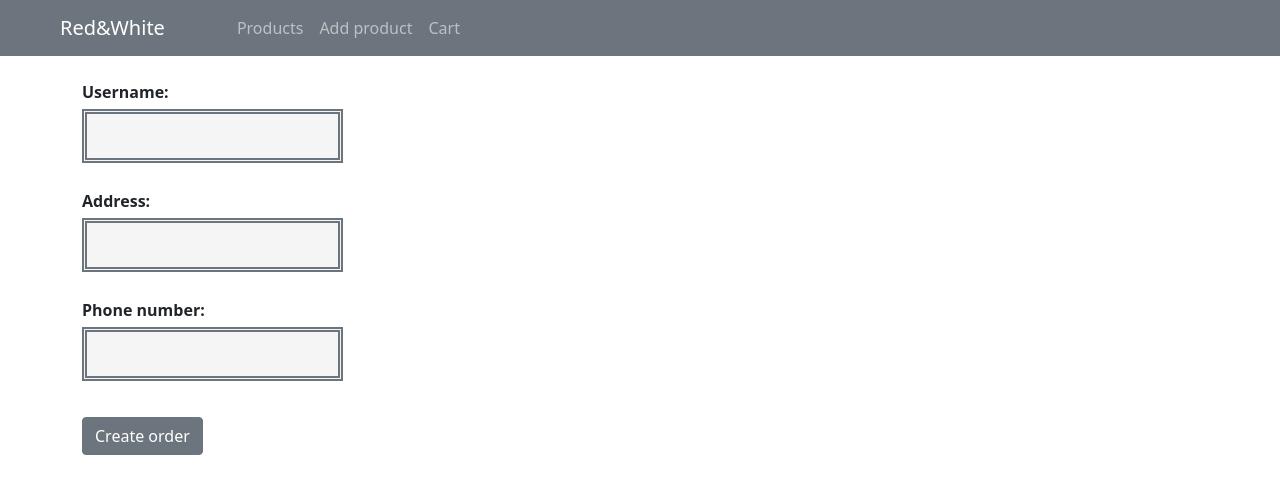
After one commit to nurlansapyzhan/homework_60_nurlan_sapyzhan, a Django app: page /cart/create_order in a window 1280 px wide. The commit adds this page. Shown: the top 494 px of the page. Run offline with Django 4.2, Linux system fonts and the light colour scheme; parts of the project's set-up code (start-up, migrations or seed data) failed here and were passed over.

Commit message:
Order, create order, order form
Добавил модель "Заказ". Написал представление для создания заказа. Зарегистрировал заказы в админке. В списке заказов в админке вывел pk, имя, телефон и дату и время создания. В списке заказов в админке отсортировал их по дате и времени создания в убывающем порядке.

```diff
--- a/source/labwork_60/forms.py
+++ b/source/labwork_60/forms.py
@@ -1,6 +1,6 @@
 from django import forms
 
-from labwork_60.models import Product
+from labwork_60.models import Product, Order
 
 
 class ProductForm(forms.ModelForm):
@@ -31,3 +31,14 @@ class ProductForm(forms.ModelForm):
 
 class SearchForm(forms.Form):
     search = forms.CharField(max_length=30, required=False, label='Search')
+
+
+class OrderForm(forms.ModelForm):
+    class Meta:
+        model = Order
+        fields = ('username', 'address', 'phone_number')
+        labels = {
+            'username': 'Username',
+            'address': 'Address',
+            'phone_number': 'Phone number'
+        }
--- a/source/labwork_60/models/__init__.py
+++ b/source/labwork_60/models/__init__.py
@@ -1,2 +1,4 @@
 from .product import Product
 from .cart import ProductInCart
+from .order import Order
+from .order import OrderProducts
--- /dev/null
+++ b/source/labwork_60/models/order.py
@@ -0,0 +1,46 @@
+from django.core.validators import MinValueValidator
+from django.db import models
+
+
+class Order(models.Model):
+    products = models.ManyToManyField(
+        to='labwork_60.product',
+        through='OrderProducts'
+    )
+    username = models.CharField(
+        max_length=50,
+        null=False,
+        blank=False,
+        verbose_name='Username'
+    )
+    phone_number = models.CharField(
+        max_length=12,
+        null=False,
+        blank=False,
+        verbose_name='Phone number'
+    )
+    address = models.CharField(
+        max_length=50,
+        null=False,
+        blank=False,
+        verbose_name='Address'
+    )
+    created_at = models.DateTimeField(
+        auto_now_add=True,
+        verbose_name='Дата и время создания'
+    )
+
+
+class OrderProducts(models.Model):
+    product = models.ForeignKey(
+        to='labwork_60.product',
+        on_delete=models.CASCADE
+    )
+    order = models.ForeignKey(
+        to='labwork_60.order',
+        on_delete=models.CASCADE
+    )
+    amount = models.IntegerField(
+        verbose_name='Amount',
+        validators=[MinValueValidator(1)]
+    )
--- a/source/labwork_60/templates/cart.html
+++ b/source/labwork_60/templates/cart.html
@@ -24,4 +24,7 @@
         </div>
     {% endfor %}
     <h4>Total: {{ total }}</h4>
+    <form action="{% url "create_order" %}" method="get">
+        {% include 'partial/product_form.html' with button_text='Create Order' %}
+    </form>
 {% endblock %}
--- /dev/null
+++ b/source/labwork_60/templates/create_order.html
@@ -0,0 +1,13 @@
+{% extends 'base.html' %}
+{% block title %}
+    Create Order
+{% endblock %}
+{% block menu %}
+    <a class="nav-link" href="{% url 'add_product' %}">Add product</a>
+    <a class="nav-link" href="{% url 'cart' %}">Cart</a>
+{% endblock %}
+{% block content %}
+    <form action="{% url "create_order" %}" method="post">
+        {% include 'partial/product_form.html' with button_text='Create order' %}
+    </form>
+{% endblock %}
--- a/source/labwork_60/templates/partial/product_form.html
+++ b/source/labwork_60/templates/partial/product_form.html
@@ -1,3 +1,3 @@
 {% csrf_token %}
 {{ form.as_p }}
-<button type="submit">{{ button_text }}</button>
+<button type="submit" class="btn btn-secondary">{{ button_text }}</button>
--- a/source/labwork_60/urls.py
+++ b/source/labwork_60/urls.py
@@ -4,6 +4,8 @@ from labwork_60.views.base import IndexView, IndexRedirectView
 from labwork_60.views.products import ProductDetailView, ProductCreateView, ProductDeleteView, ProductUpdateView
 
 from labwork_60.views.cart import add_to_cart, CartView, CartProductDeleteView
+
+from labwork_60.views.order import OrderCreateView
 
 urlpatterns = [
     path('', IndexView.as_view(), name='index'),
@@ -15,5 +17,6 @@ urlpatterns = [
     path('product/<int:pk>/edit', ProductUpdateView.as_view(), name='product_edit'),
     path('add-to-cart/<int:pk>/', add_to_cart, name='add_product_to_cart'),
     path('cart', CartView.as_view(), name='cart'),
-    path('cart/<int:pk>/delete', CartProductDeleteView.as_view(), name='delete_product_from_cart')
+    path('cart/<int:pk>/delete', CartProductDeleteView.as_view(), name='delete_product_from_cart'),
+    path('cart/create_order', OrderCreateView.as_view(), name='create_order')
 ]
--- /dev/null
+++ b/source/labwork_60/views/order.py
@@ -0,0 +1,24 @@
+from django.shortcuts import redirect
+from django.views.generic import CreateView
+
+from labwork_60.models import Order, ProductInCart, OrderProducts
+
+from labwork_60.forms import OrderForm
+
+
+class OrderCreateView(CreateView):
+    model = Order
+    form_class = OrderForm
+    template_name = 'create_order.html'
+
+    def form_valid(self, form):
+        products_in_cart = ProductInCart.objects.all()
+        order = form.save()
+        for product in products_in_cart:
+            OrderProducts.objects.create(
+                product=product.product,
+                order=order,
+                amount=product.amount
+            )
+        products_in_cart.delete()
+        return redirect('index')
```
Also changed, not shown: source/labwork_60/admin.py (+10 -1 lines), source/labwork_60/migrations/0005_order_orderproducts_order_products.py (added).
